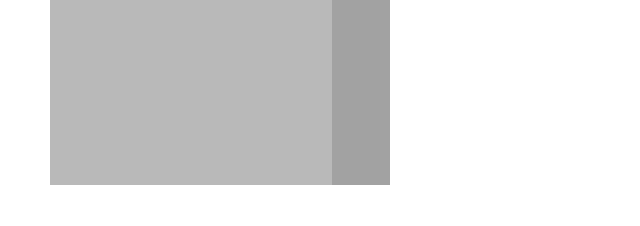
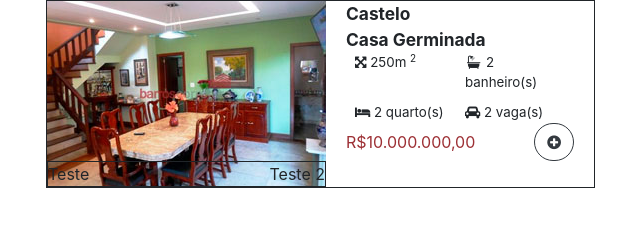
Before and after one commit to carlosandrercouto/testeViaNet, a website: page src/index.html in a window 1280 px wide. Shown: the whole page, without its empty margins (40-680 px from the left). Drawn offline with Linux system fonts and the light colour scheme.

Commit message:
Classes update

```diff
--- a/src/index.html
+++ b/src/index.html
@@ -16,25 +16,63 @@
 	<div class="container">
 		<div class="row">
 			<div class="col-md-12">
-				<div class="gallery">
-					<div class="gallery_card">
-						<div class="gallery_imgThumbnail">
-							<img src="images/tumb_01.jpg" alt="Avatar">
+				<div class="destaque-content">
+					<div class="destaque-content_card">
+						<div class="card-img">
+							<img src="images/img1.jpg" alt="Imovel">
+
+							<div class="card-img_text">
+								<p class="text-p">Teste</p>
+								<p class="text-p">Teste 2</p>
+							</div>
 						</div>
 
-						<!-- <div class="gallery_Overlay">
-							<div>
-								<p class="produto">Castelo</p>
-								<p class="valor">R$49,99</p>
-								<p class="parcelas">ou 4x de R$12,50</p>
+						<div class="card-text">
+							<div class="card-text_title">
+								<p class="title-p">castelo</p>
+								<p class="title-p">casa germinada</p>
 							</div>
-						</div> -->
 
+							<div class="card-text_details">
+								<p class="details-p"><i class="fa fa-arrows-alt" aria-hidden="true"></i> 250m <sup>2</sup></p>
+								<p class="details-p"><i class="fa fa-bath fa-fw" aria-hidden="true"></i> 2 banheiro(s)</p>
+								<p class="details-p"><i class="fa fa-bed" aria-hidden="true"></i> 2 quarto(s)</p>
+								<p class="details-p"><i class="fa fa-car" aria-hidden="true"></i> 2 vaga(s)</p>
+							</div>
+
+							<div class="card-text_valor">
+								<p>R$10.000.000,00</p>
+								<button type="button" class="btn btn-outline-dark" data-toggle="modal" data-target="#formModal"><i class="fa fa-plus-circle" aria-hidden="true"></i></button>
+							</div>
+						</div>
 					</div>
+
+
 				</div>
 			</div>
 		</div>
 	</div>
+
+<!-- Modal -->
+<div class="modal fade" id="formModal" tabindex="-1" role="dialog" aria-labelledby="formModalLabel" aria-hidden="true">
+	<div class="modal-dialog" role="document">
+		<div class="modal-content">
+			<div class="modal-header">
+				<h5 class="modal-title" id="formModalLabel">Modal title</h5>
+				<button type="button" class="close" data-dismiss="modal" aria-label="Close">
+          <span aria-hidden="true">&times;</span>
+        </button>
+			</div>
+			<div class="modal-body">
+				...
+			</div>
+			<div class="modal-footer">
+				<button type="button" class="btn btn-secondary" data-dismiss="modal">Close</button>
+				<button type="button" class="btn btn-primary">Save changes</button>
+			</div>
+		</div>
+	</div>
+</div>
 
 	<!-- JS-->
 	<script src="components/jquery/jquery.min.js" charset="utf-8"></script>
--- a/src/sass/_partials/_gallery.scss
+++ b/src/sass/_partials/_gallery.scss
@@ -1,20 +1,79 @@
-.gallery {
+.destaque-content {
 	display: grid;
-	grid-template-columns: repeat(auto-fill, 340px);
+	grid-template-columns: repeat(auto-fill, 549px);
 	grid-auto-flow: dense;
-	grid-column-gap: 40px;
+	grid-column-gap: 10px;
 	grid-row-gap: 10px;
 	justify-content: center;
-	margin-bottom: 80px;
 
-	.gallery_card {
-		background-color: #a2a2a2;
+	&_card {
+		display: flex;
+		flex-direction: row;
+		border: 1px solid;
 
-		&_imgThumbnail {
-			height: 280px;
+		.card-img {
+			width: 280px;
 			background-color: #fff;
 			margin-top: 0;
 			position: relative;
+
+			&_text {
+				width: 100%;
+				position: absolute;
+				bottom: 0;
+				display: flex;
+				justify-content: space-between;
+				border: 1px solid;
+
+				.text-p {
+					margin-bottom: 0;
+				}
+			}
+		}
+
+		.card-text {
+			width: 100%;
+			padding: 0 20px;
+
+			&_title {
+				.title-p {
+					margin: 0;
+					font-size: 13pt;
+					font-weight: bold;
+					text-transform: capitalize;
+				}
+			}
+
+			&_details {
+				width: 100%;
+				display: grid;
+				grid-template-columns: repeat(auto-fill, 100px);
+				grid-auto-flow: dense;
+				grid-column-gap: 10px;
+				grid-row-gap: 10px;
+				justify-content: center;
+
+				.details-p {
+					margin-bottom: 0;
+					font-size: 10pt;
+				}
+			}
+
+			&_valor {
+				width: 100%;
+				display: flex;
+				justify-content: space-between;
+				align-items: center;
+				color: #9D3035;
+
+				& > P {
+					margin-bottom: 0;
+				}
+
+				& [type="button"]{
+					border-radius: 20px;
+				}
+			}
 		}
 	}
 
```
Also changed, not shown: src/css/main.css, src/images/img1.jpg (added), src/images/img2.jpg (added), src/images/img3 - Copia.jpg (added), src/images/img4.jpg (added), src/images/tumb_01.jpg (deleted).
